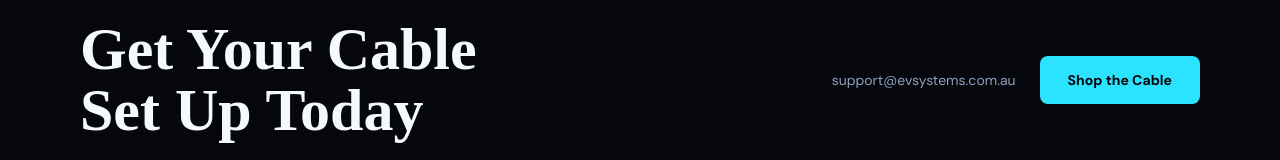
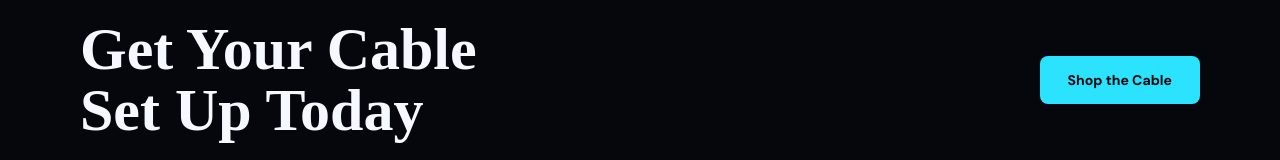
Before and after one commit to Sheikh-Redoan/EV-e-commerce-project, a React (Vite) app: page / in a window 1280 px wide. Shown: the part 2850-3010 px from the top of the page. Built offline with nearby package versions, Linux system fonts and the light colour scheme; no server answers; a web font is replaced by a local one.

Commit message:
feat: implement main App routing layout, ScrollToTop utility, and CallToAction component

```diff
--- a/src/App.jsx
+++ b/src/App.jsx
@@ -13,6 +13,7 @@
 // Layout
 import MainLayout from './components/Layout/MainLayout';
 import Loader from './components/Loader/Loader';
+import ScrollToTop from './components/Common/ScrollToTop';
 
 // Pages - Public
 import LandingPage from './pages/public/LandingPage';
@@ -84,6 +85,7 @@
 
   return (
     <Router>
+      <ScrollToTop />
       <ToastContainer position="bottom-right" theme="dark" />
       <MainLayout>
         <Routes>
--- /dev/null
+++ b/src/components/Common/ScrollToTop.jsx
@@ -0,0 +1,12 @@
+import { useEffect } from 'react';
+import { useLocation } from 'react-router-dom';
+
+export default function ScrollToTop() {
+  const { pathname } = useLocation();
+
+  useEffect(() => {
+    window.scrollTo(0, 0);
+  }, [pathname]);
+
+  return null;
+}
--- a/src/components/Home/CallToAction.jsx
+++ b/src/components/Home/CallToAction.jsx
@@ -29,12 +29,6 @@
         </h2>
 
         <div className="flex flex-col sm:flex-row items-start sm:items-center gap-6">
-          <a
-            href="mailto:support@evsystems.com.au"
-            className="text-[#8EA0BD] text-sm font-normal font-['DM_Sans'] hover:text-[#F5F9FF] transition-colors"
-          >
-            support@evsystems.com.au
-          </a>
           {isExternal ? (
             <a
               href={buttonUrl}
```
